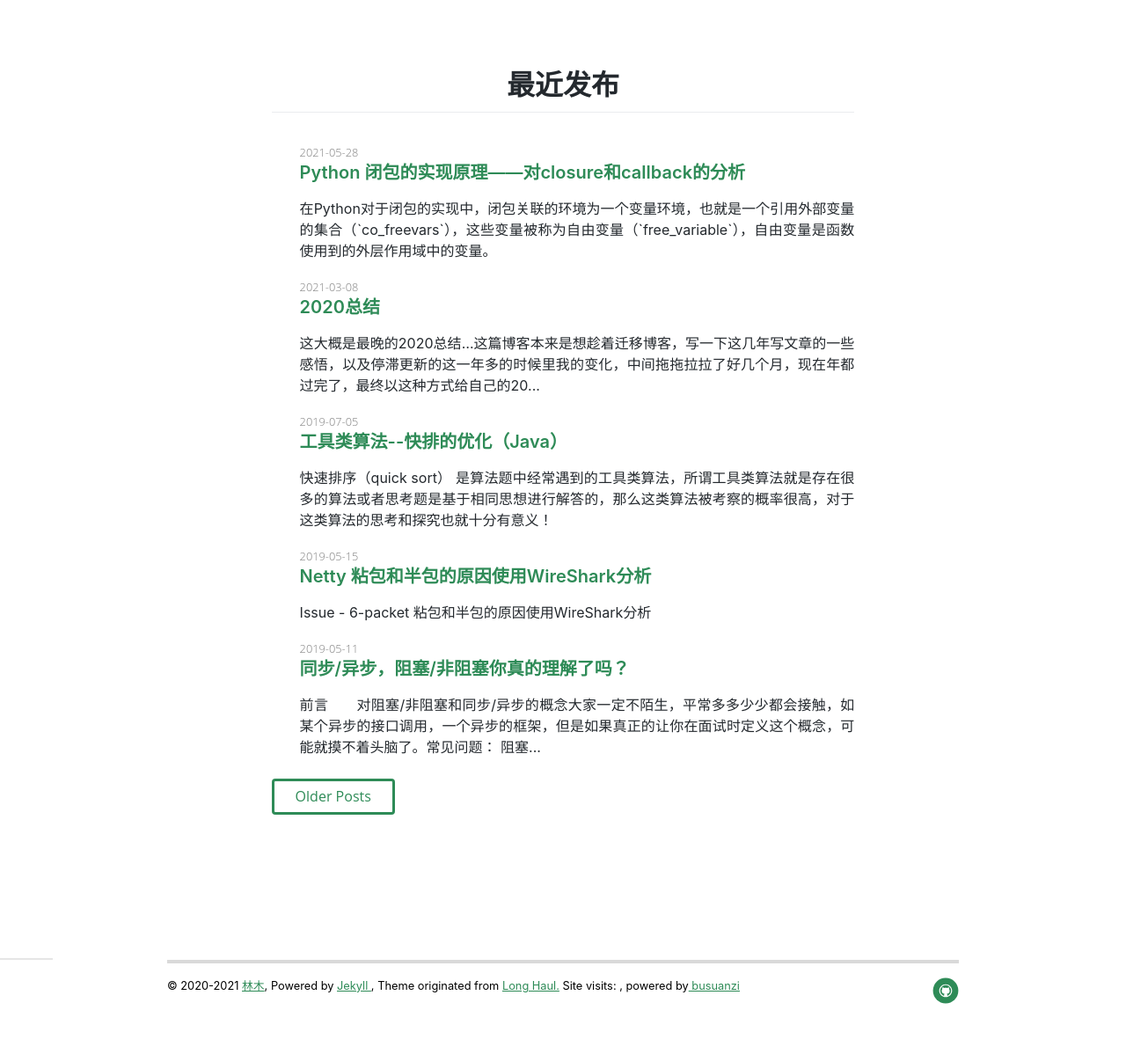
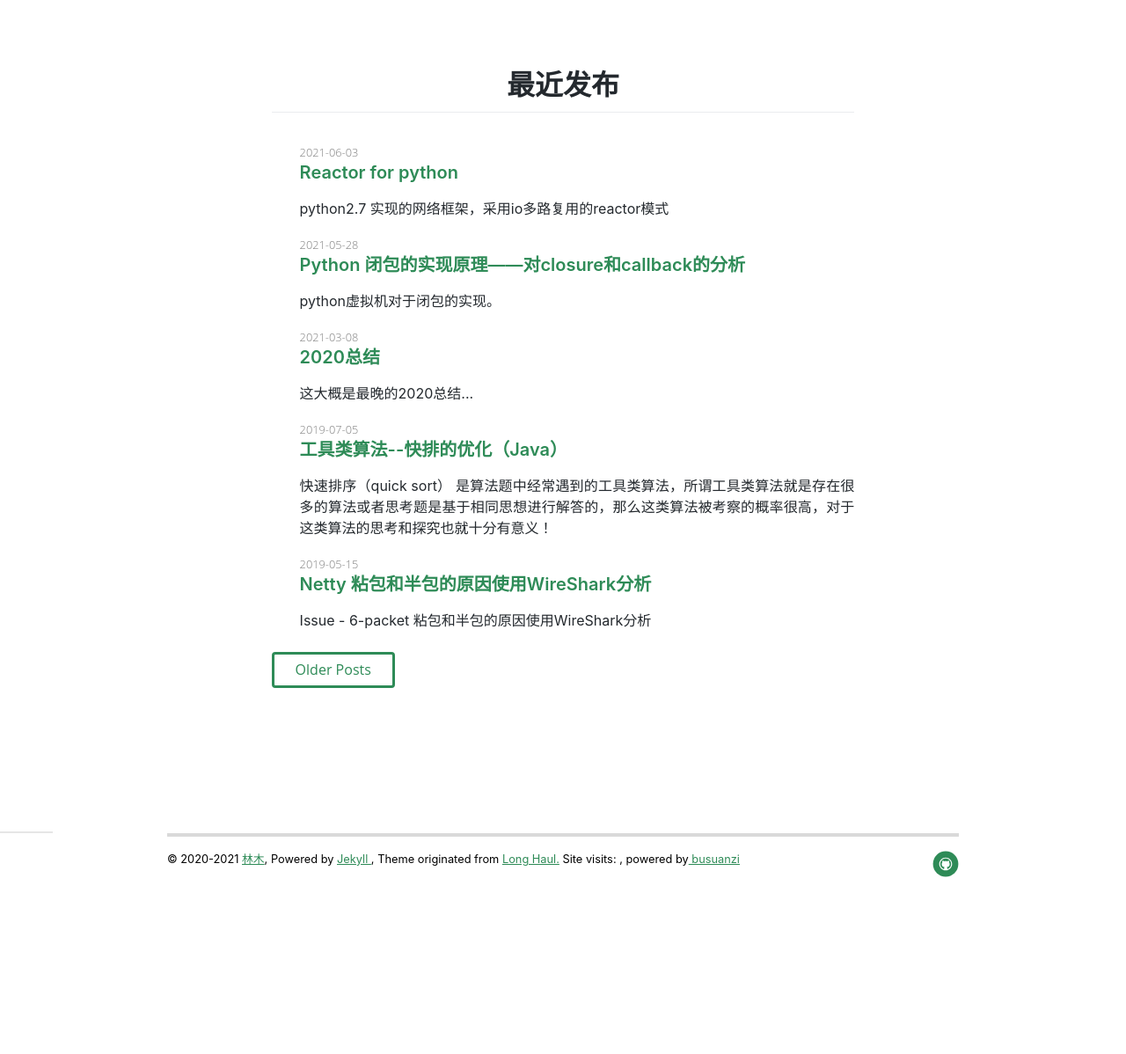
Before and after one commit to defineYIDA/defineYIDA.github.io, a Jekyll site: the page built from index.html, in a window 1280 px wide. Shown: the part 240-1438 px from the top of the page at 88% size. Built offline with Jekyll 4.4.1, drawn with Linux system fonts in a browser that asks for light colours; nearby versions of some CDN libraries; the list of posts is cut into pages by our own code; comment, search, counter and statistics services are not loaded; after the commit the page ends 1294 px from its top, so only the background shows below that; some of the changed lines change nothing that is shown.

Commit message:
add post reactor readme and change desc

````diff
--- a/_posts/2021-03-08-summary_2020.md
+++ b/_posts/2021-03-08-summary_2020.md
@@ -3,6 +3,7 @@ layout: post
 title:  "2020总结"
 date:   2021-3-8
 categories: 总结
+description: 这大概是最晚的2020总结...
 ---
 
 这大概是最晚的2020总结...
--- a/_posts/2021-05-28-python_closure.md
+++ b/_posts/2021-05-28-python_closure.md
@@ -3,7 +3,7 @@ layout: post
 title:  "Python 闭包的实现原理——对closure和callback的分析"
 date:   2021-5-28
 categories: python
-description: 在Python对于闭包的实现中，闭包关联的环境为一个变量环境，也就是一个引用外部变量的集合（`co_freevars`），这些变量被称为自由变量（`free_variable`），自由变量是函数使用到的外层作用域中的变量。
+description: python虚拟机对于闭包的实现。
 ---
 * TOC
 {:toc}
--- /dev/null
+++ b/_posts/2021-06-03-reactor_for_python.md
@@ -0,0 +1,81 @@
+---
+layout: post
+title:  "Reactor for python"
+date:   2021-6-3
+categories: 项目
+description: python2.7 实现的网络框架，采用io多路复用的reactor模式
+---
+
+## [Reactor for python](https://github.com/defineYIDA/Reactor)
+python2.7 实现的网络框架，采用io多路复用的`reactor`模式。事件注册、分发的组织实现方式参考 netty 中`pipeline`。
+
+自定义协议，完善的拆解包流程，解决粘包半包，协议与框架分离，支持多协议的扩展。
+日志系统（辅助线程）、计时器（主线程）、handler线程安全（业务线程）等功能的实现。
+
+- [Select 唤醒的实现](https://github.com/defineYIDA/Reactor/issues/1)
+
+用于唤醒阻塞的io多路复用系统调用，不同平台的实现方式如下：
+> unix：self-pipe trick
+> win：a pair socket
+
+无论是通过`pipe`还是`socket`来实现，都是通过描述符的就绪事件来激活复用函数，往一个注册的描述符中写入一个字符来唤醒。
+那么对于水平触发(LE)的模型，一定得把这个字符给处理了，不然会一直处于就绪状态导致空轮询。
+
+- 长连接管理
+
+应用层心跳 + 空闲检测
+
+定时器定时往所有客户端连接发送心跳包，同样客户端也定时发送心跳包到服务端，两端都通过心跳包的时间间隔判断连接是否失活，及时关闭失活连接。
+
+- [handler线程安全](https://github.com/defineYIDA/Reactor/issues/2)
+
+`reactor`模式为单线程，所以就绪事件处理函数handler中如果有阻塞调用就会影响整个框架，对于阻塞操作正确的做法是在一个业务线程中执行。
+但是这样容易出现共享内存的线程安全问题，框架通过一个`event queue`将业务线程对函数的调用，延迟到主线程的`event loop`中。
+
+## Event Dispatcher
+事件分离采用的是责任链模式，如下：
+
+```
+    def init_pipeline(self, pipe):
+        pipe.set_proto_codec(MsgCodec())
+        pipe.add_last(MsgDecodeHandler())
+        pipe.add_last(EchoHandler())
+        pipe.add_last(MsgEncodeHandler())
+```
+很方便注册处理事件handler到`pipeline`，接收到的字节流经过`pipeline`：
+`MsgDecodeHandler`进行解码 --> `EchoHandler`打印 --> `MsgEncodeHandler`编码发送到对端。
+
+## Multi-protocol Extension
+
+支持多协议，将协议和框架分离，实现上比较关键的是往框架注册协议的拆包器，用来判断一个完整的协议包是否就绪。
+```
+        pipe.add_last(MsgSplitter())
+```
+对于未完整到达的协议包，直接在`pipeline`的`MsgSplitter`拆包器处就停止处理。
+
+- 自定义协议
+
+msg 协议
+```
+        自定义 msg 协议的编码
+        +--------+----------+-------+--------+------------------+
+        | 魔数   | 协议版本  |  指令 | 数据长度 |     数据         |
+        +-------+----------+-------+--------+------------------+
+         4byte     4byte    4byte    4byte       N byte
+```
+- 编解码器
+
+python自带模块——`struct` 来处理字节流。
+
+- 拆包器
+
+基于长度字段的协议拆包器，通过数据长度字段在协议头部的偏移拿到数据长度，再通过数据长度判断完整的协议包体是否到达。
+
+- [粘包和半包的处理](https://github.com/defineYIDA/NoneIM/issues/6)
+
+每一个连接都对应着一个`buffer`，当连接可读事件就绪时，将数据存入`buffer`，并且用拆包器判断`buffer`中的数据是否满足一个完整的协议包体的要求，不满足直接停止处理等下一次就绪，否则从`buffer`中取出对应一个协议包长度的数据进行解码，进入`pipeline`进行后续处理。
+
+## env
+python: Python2.7
+platforms: win/linux
+无第三方包依赖
````
